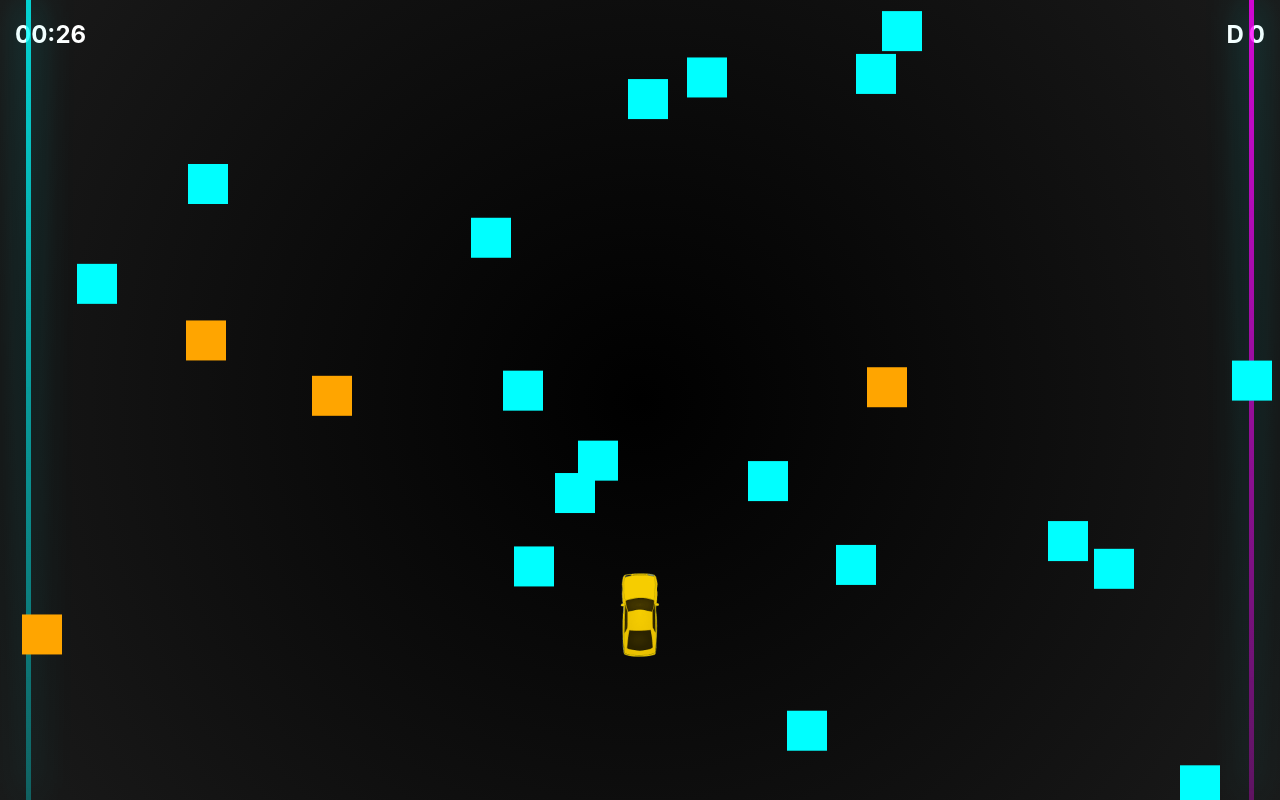
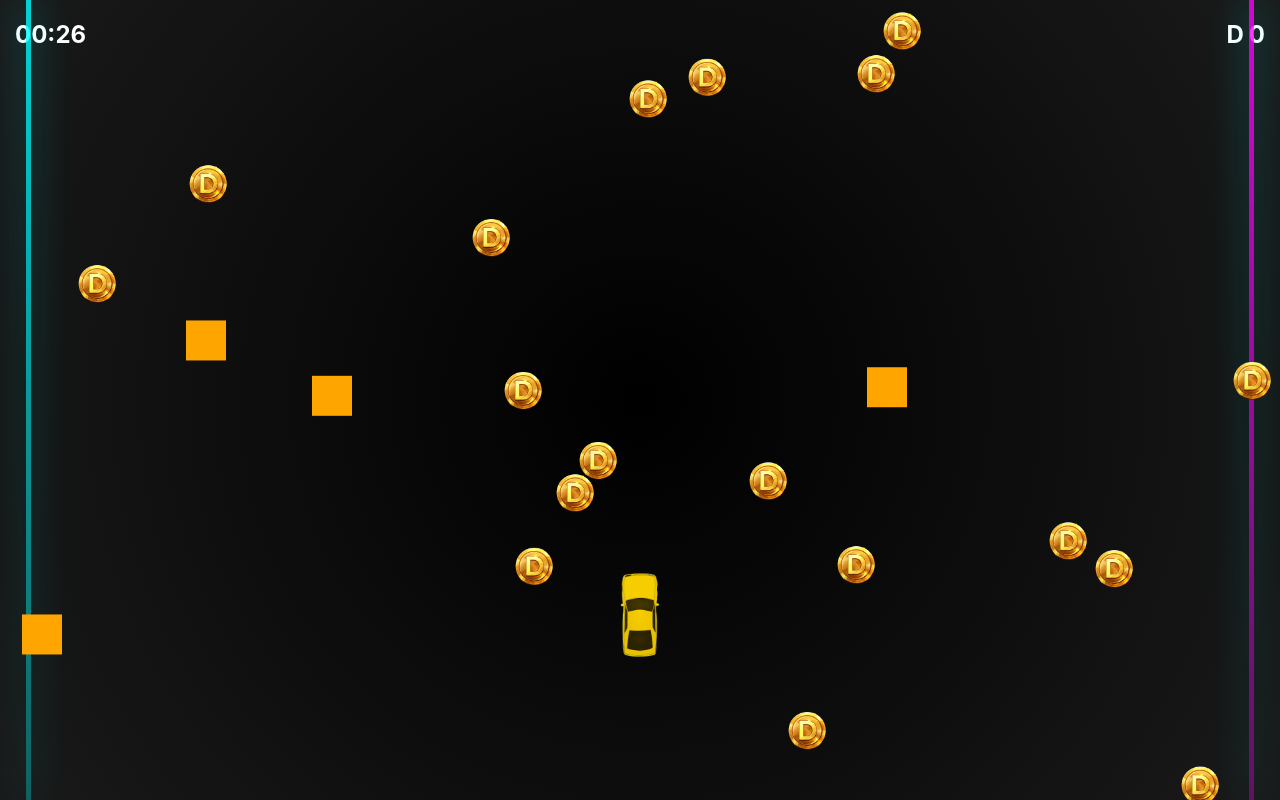
Before and after one commit to Daniel-Jacky/DriveProject, a React (Create React App) app in the folder drive/: page /#/game in a window 1280 px wide. Built offline with nearby package versions, Linux system fonts and the light colour scheme.

Commit message:
reutrn d coin

```diff
--- a/drive/src/components/Home/Bubble.css
+++ b/drive/src/components/Home/Bubble.css
@@ -13,8 +13,7 @@
 }
 
 .bubble.blue {
-  /* background-image: url('./Assets/d.png');  */
-  background-color: aqua;
+  background-image: url('./Assets/d.png');
   background-size: cover;
   border-radius: 0; /* Убираем закругление */
 }
```
